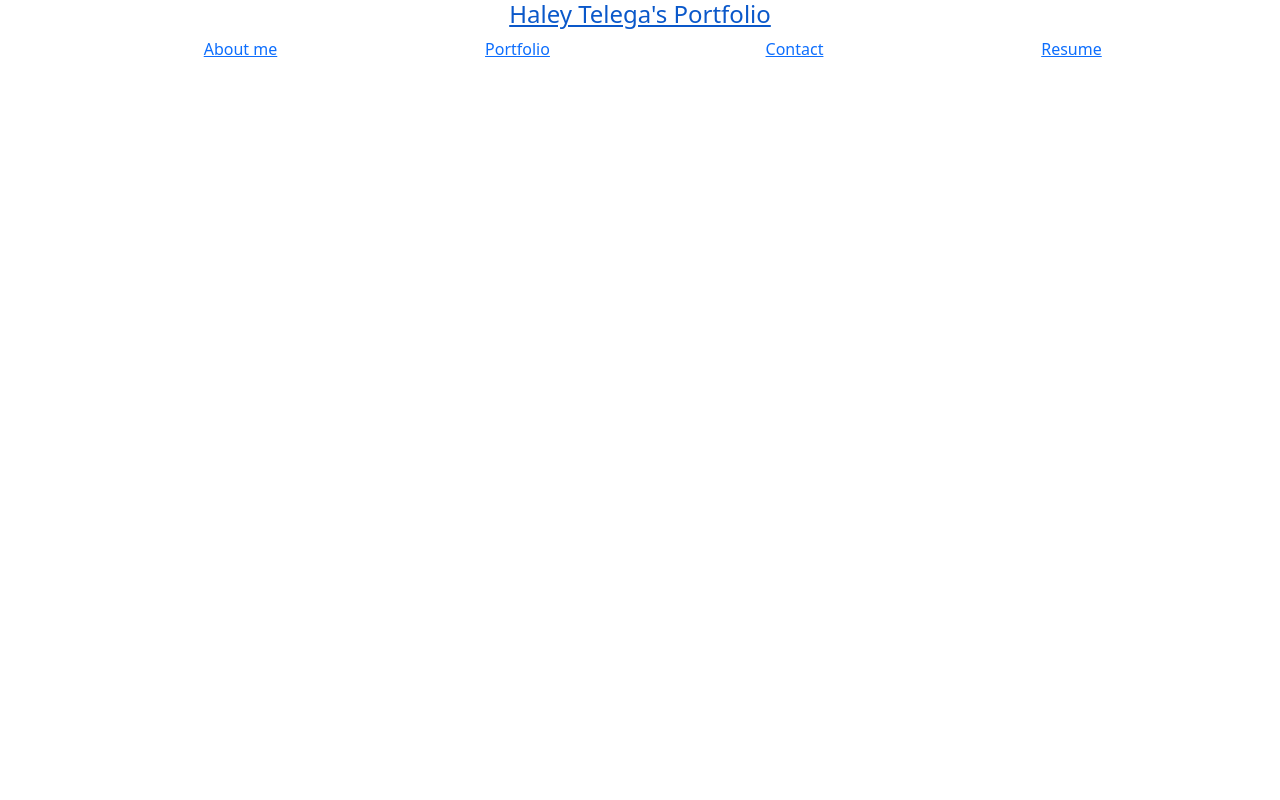
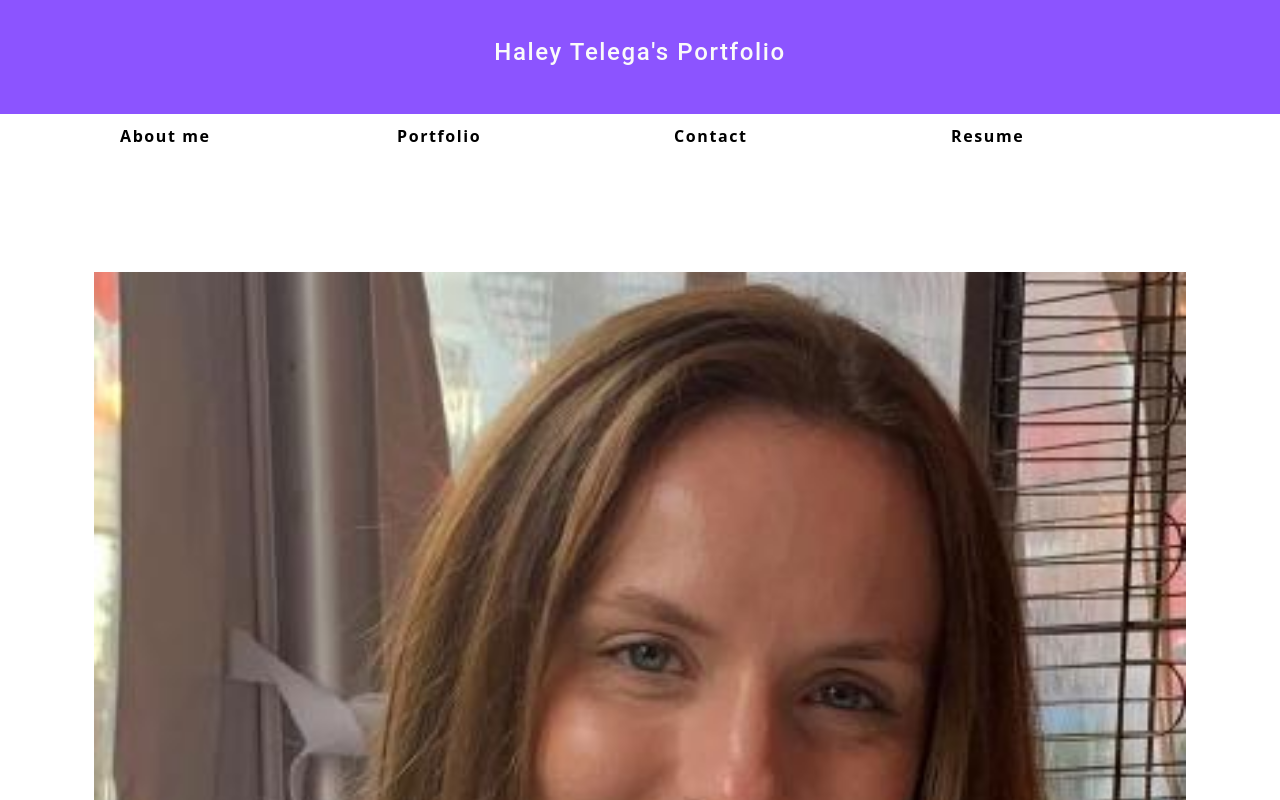
Before and after one commit to haleytelega/portfolio, a React (Create React App) app: page / in a window 1280 px wide. Shown: the top 800 px of the page. Built offline with nearby package versions, Linux system fonts and the light colour scheme.

Commit message:
got the nav and header and about me to work

```diff
--- a/src/App.css
+++ b/src/App.css
@@ -13,10 +13,6 @@
   }
 }
 
-nav {
-  text-decoration: none;
-  color: black;
-}
 
 .App-header {
   background-color: #282c34;
--- a/src/App.js
+++ b/src/App.js
@@ -2,6 +2,7 @@ import React from 'react';
 import './App.css'
 import Header from './components/Header';
 import Nav from './components/Nav';
+import About from './components/About'
 
 function App() {
   return (
@@ -12,6 +13,9 @@ function App() {
       <nav>
       <Nav></Nav>
       </nav>
+      <main>
+      <About></About>
+      </main>
     </div>
   );
 }
--- /dev/null
+++ b/src/components/About/index.jsx
@@ -0,0 +1,18 @@
+import React from 'react';
+import haley from '../../assets/cover/haley.jpg'
+
+function About() {
+    return (
+    <section className="my-5">
+        <img src={haley} className="my-2" style={{ width: "100%" }} alt="cover" />
+        <h1 id="about">Haley Telega</h1>
+        <div className="my-2">
+        <p>
+        I am Haley Telega and I am from Windsor, Ontario.
+        </p>
+        </div>
+    </section>
+    );
+}
+
+export default About;
--- a/src/components/Nav/index.jsx
+++ b/src/components/Nav/index.jsx
@@ -1,5 +1,4 @@
 import React from 'react';
-import '../../App.css';
 
 function Nav() {
     function handleClick() {
@@ -10,22 +9,22 @@ function Nav() {
             <div className="container">
             <ul className="row">
                 <ul className="mx-2 col-sm">
-                    <a href="#about" onClick={handleClick}>
+                    <a className="nav" href="#about" onClick={handleClick}>
                     About me
                     </a>
                 </ul>
                 <ul className="mx-2 col-sm">
-                    <a href="#portfolio" onClick={handleClick}>
+                    <a className="nav" href="#portfolio" onClick={handleClick}>
                     Portfolio
                     </a>
                 </ul>
                 <ul className="mx-2 col-sm">
-                    <a href="#contact" onClick={handleClick}>
+                    <a className="nav" href="#contact" onClick={handleClick}>
                     Contact
                     </a>
                 </ul>
                 <ul className="mx-2 col-sm">
-                    <a href="#resume" onClick={handleClick}>
+                    <a className="nav" href="#resume" onClick={handleClick}>
                     Resume
                     </a>
                 </ul>
--- a/src/index.css
+++ b/src/index.css
@@ -1,13 +1,307 @@
+main {
+  margin: 0 auto;
+  max-width: 90%;
+  padding: 50px 30px;
+}
+:root {
+  --primary: #8c54ff;
+  --secondary: #f3a847;
+  --tertiary: #b12704;
+  --light: #fafafa;
+  --dark: #000000;
+  --darker: #111111;
+  --error: rgb(228, 46, 1);
+  --spacing-one: calc(1rem * 0.5);
+  --spacing-two: calc(1rem);
+  --spacing-five: calc(2.5rem);
+}
+
+* {
+  box-sizing: border-box;
+}
+
+html,
+body {
+  min-height: 100%;
+}
+
 body {
   margin: 0;
-  font-family: -apple-system, BlinkMacSystemFont, 'Segoe UI', 'Roboto', 'Oxygen',
-    'Ubuntu', 'Cantarell', 'Fira Sans', 'Droid Sans', 'Helvetica Neue',
-    sans-serif;
-  -webkit-font-smoothing: antialiased;
-  -moz-osx-font-smoothing: grayscale;
+  padding: 0;
+  font-weight: 600;
+  line-height: 1.5;
+  font-size: 18px;
+  letter-spacing: 0.1em;
+  background: var(--dark);
+  color: var(--light);
+  font-family: 'Poiret One', cursive;
 }
 
-code {
-  font-family: source-code-pro, Menlo, Monaco, Consolas, 'Courier New',
-    monospace;
+h1,
+h2,
+h3,
+h4,
+h5,
+h6 {
+  font-family: 'Roboto', sans-serif;
+  font-weight: 500;
+  margin: 5px 0;
+  line-height: 1.25;
 }
+
+h1 {
+  font-size: 2.25rem;
+}
+
+h2 {
+  font-size: 2rem;
+}
+
+h3 {
+  font-size: 1.75rem;
+}
+
+h4 {
+  font-size: 1.5rem;
+}
+
+h4:hover {
+  color: var(--dark)
+}
+
+h5 {
+  font-size: 1.25rem;
+}
+
+h6 {
+  font-size: 1rem;
+}
+
+p {
+  font-size: 1.1rem;
+  margin-top: 0;
+}
+
+a {
+  color: black;
+  text-decoration: none;
+  font-weight: bold;
+}
+
+a:hover {
+  text-decoration: none;
+}
+
+header {
+  background:  var(--primary);
+  text-decoration: none;
+}
+
+header a {
+  color: var(--light);
+  text-decoration: none;
+}
+
+header:hover {
+  color: black;
+}
+
+button {
+  font-size: 1rem;
+  text-decoration: none;
+  padding: 0.25rem 1rem;
+  border-radius: 0.5rem;
+  border: none;
+  outline: none;
+  cursor: pointer;
+  margin: 0 1px;
+  background-color: var(--secondary);
+}
+
+button:hover {
+  opacity: 0.8;
+}
+
+button[disabled] {
+  cursor: default;
+  opacity: 0.8;
+}
+
+img {
+  max-width: 100%;
+}
+
+span[role='img'] {
+  cursor: default;
+}
+
+form {
+  width: 40%;
+}
+
+input {
+  font-size: 1rem;
+  padding: 0.25rem;
+  border: 1px solid var(--dark);
+  outline: none;
+  border-radius: 3px;
+  transition: box-shadow 0.2s;
+}
+
+input:focus {
+  border: 1px solid var(--secondary);
+  box-shadow: 0 0 0.25rem rgba(0, 0, 0, 0.5);
+}
+
+li {
+  list-style: none;
+}
+
+nav a:hover {
+  text-decoration: none;
+  color:  var(--primary);
+}
+
+nav li {
+  cursor: pointer;
+}
+
+.nav {
+  text-decoration: none;
+  color: black;
+}
+
+textarea {
+  width: 600px;
+  height: 120px;
+  border: 3px solid #cccccc;
+  padding: 5px;
+}
+
+.container {
+  width: 85%;
+  max-width: 1200px;
+  margin-left: auto;
+  margin-right: auto;
+}
+
+.flex-row {
+  display: flex;
+  flex-wrap: wrap;
+}
+
+.space-between {
+  justify-content: space-between;
+}
+
+.flex-end {
+  justify-content: flex-end;
+}
+
+.mx-1 {
+  margin-right: var(--spacing-one);
+  margin-left: var(--spacing-one);
+}
+
+.mx-2 {
+  margin-right: var(--spacing-two);
+  margin-left: var(--spacing-two);
+}
+
+.my-1 {
+  margin-top: var(--spacing-one);
+  margin-bottom: var(--spacing-one);
+}
+
+.my-2 {
+  margin-top: var(--spacing-two);
+  margin-bottom: var(--spacing-two);
+}
+
+.my-5 {
+  margin-top: var(--spacing-five);
+  margin-bottom: var(--spacing-five);
+}
+
+.px-1 {
+  padding-right: var(--spacing-one);
+  padding-left: var(--spacing-one);
+}
+
+.px-2 {
+  padding-right: var(--spacing-two);
+  padding-left: var(--spacing-two);
+}
+
+.py-1 {
+  padding-top: var(--spacing-one);
+  padding-bottom: var(--spacing-one);
+}
+
+.py-2 {
+  padding-top: var(--spacing-two);
+  padding-bottom: var(--spacing-two);
+}
+
+.card {
+  width: 25%;
+  text-align: center;
+}
+
+.img-thumbnail {
+  width: auto;
+  height: 300px;
+  margin-bottom: 50px;
+  cursor: pointer;
+}
+
+.modalBackdrop {
+  background: rgba(0, 0, 0, 0.65);
+  bottom: 0;
+  left: 0;
+  overflow: auto;
+  position: fixed;
+  right: 0;
+  top: 0;
+  z-index: 1;
+}
+
+.modalContainer {
+  background: var(--darker);
+  border-radius: 5px;
+  max-width: 100%;
+  margin: 50px auto;
+  padding: 15px;
+  width: 960px;
+}
+
+.modalTitle {
+  font-size: 18px;
+  font-weight: 600;
+  margin-bottom: 25px;
+}
+
+button {
+  background: var(--primary);
+  border: 0;
+  border-radius: 5px;
+  color: #fff;
+  cursor: pointer;
+  font-size: 16px;
+  font-weight: 600;
+  margin-bottom: 30px;
+  padding: 10px 15px;
+}
+
+a {
+  border-radius: 5px;
+  color: var(--primary);
+  font-weight: 600;
+  padding: 2px 4px;
+  margin-left: -2px;
+  margin-right: -2px;
+}
+
+.navActive {
+  color: var(--secondary);
+}
```
Also changed, not shown: src/assets/cover/haley.jpg (added).
